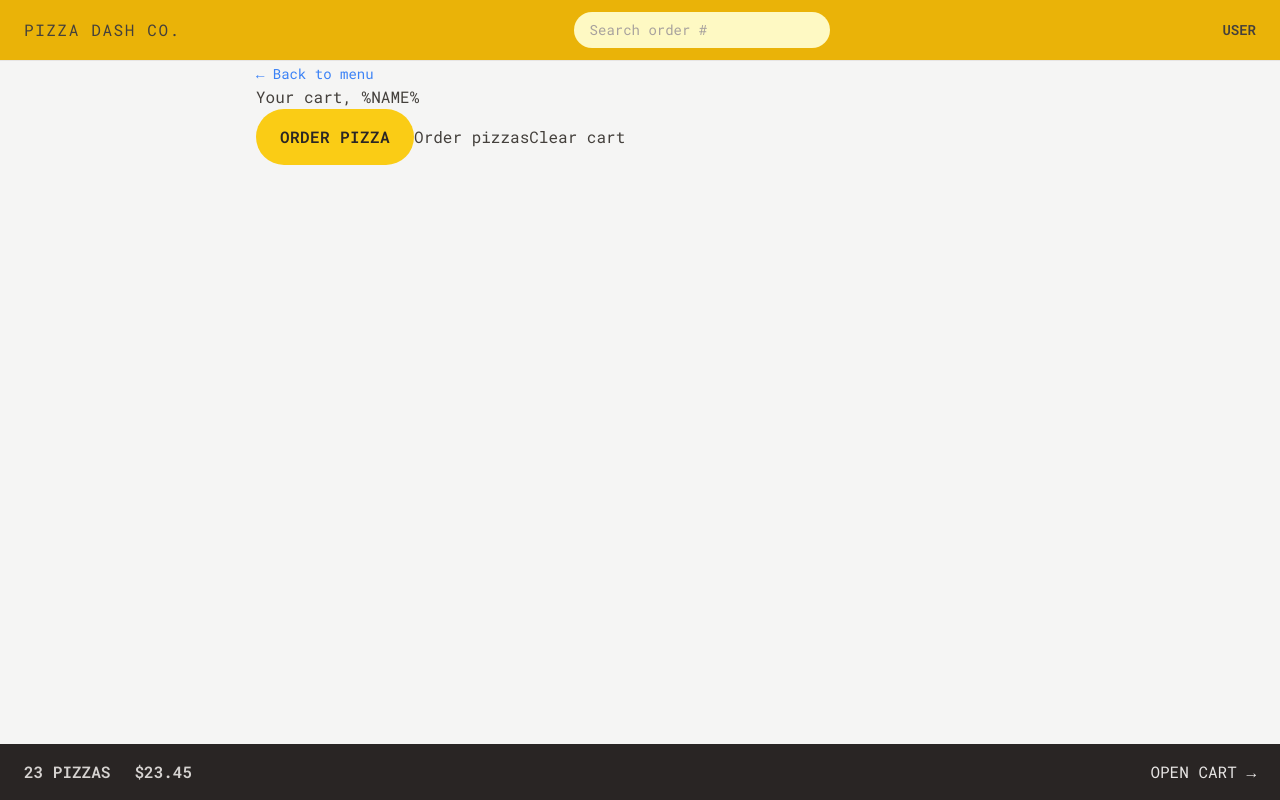
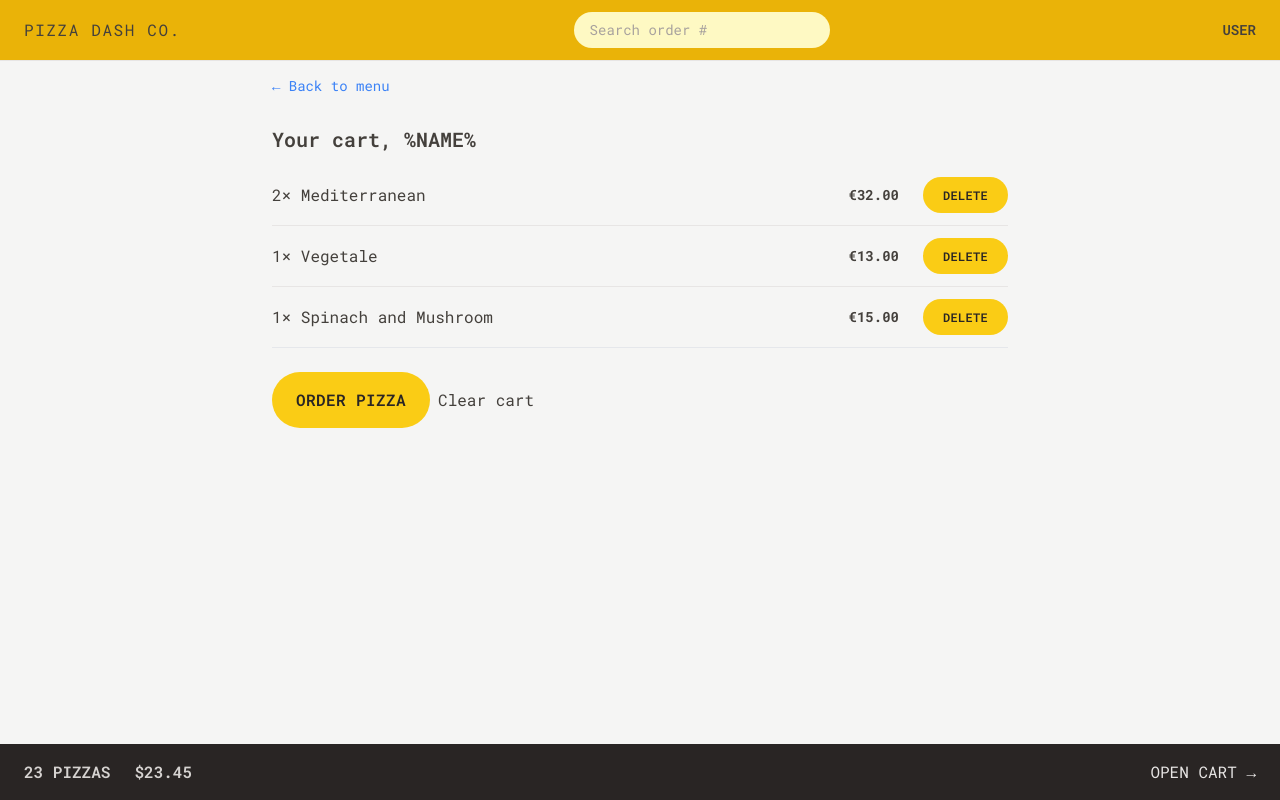
Before and after one commit to vibraniumSwaleh/pizza-dash, a React (Vite) app: page /cart in a window 1280 px wide. Built offline with nearby package versions, Linux system fonts and the light colour scheme.

Commit message:
style CartItem

```diff
--- a/src/features/cart/Cart.jsx
+++ b/src/features/cart/Cart.jsx
@@ -1,6 +1,7 @@
 import { Link } from 'react-router-dom';
 import LinkButton from '../../ui/LinkButton';
 import Button from '../../ui/Button';
+import CartItem from './CartItem';
 
 const fakeCart = [
   {
@@ -30,16 +31,21 @@
   const cart = fakeCart;
 
   return (
-    <div>
+    <div className="px-4 py-3">
       <LinkButton to="/menu">&larr; Back to menu</LinkButton>
 
-      <h2>Your cart, %NAME%</h2>
+      <h2 className="mt-7 text-xl font-semibold">Your cart, %NAME%</h2>
+      <ul className="mt-3 divide-y divide-stone-200 border-b">
+        {cart.map((item) => (
+          <CartItem item={item} key={item.key} />
+        ))}
+      </ul>
 
-      <div>
+      <div className="mt-6 space-x-2">
         <Button type="primary" to="/order/new">
           Order Pizza
         </Button>
-        <Link>Order pizzas</Link>
+
         <button>Clear cart</button>
       </div>
     </div>
--- a/src/features/cart/CartItem.jsx
+++ b/src/features/cart/CartItem.jsx
@@ -1,13 +1,17 @@
+import Button from '../../ui/Button';
+import { formatCurrency } from '../../utils/helpers';
+
 function CartItem({ item }) {
   const { pizzaId, name, quantity, totalPrice } = item;
 
   return (
-    <li>
-      <p>
+    <li className="py-3 sm:flex sm:items-center sm:justify-between">
+      <p className="mb-1 sm:mb-0">
         {quantity}&times; {name}
       </p>
-      <div>
-        <p>{formatCurrency(totalPrice)}</p>
+      <div className="flex items-center justify-between sm:gap-6">
+        <p className="text-sm font-bold">{formatCurrency(totalPrice)}</p>
+        <Button type="small">Delete</Button>
       </div>
     </li>
   );
```
